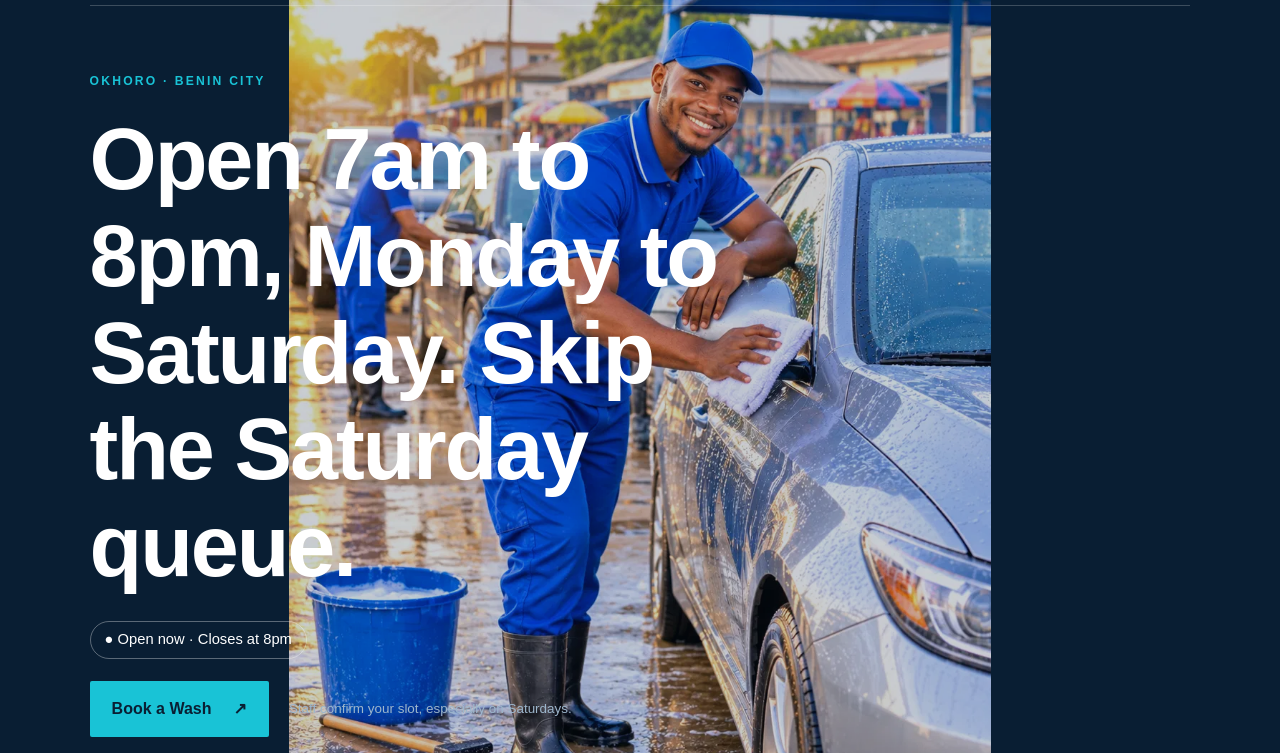
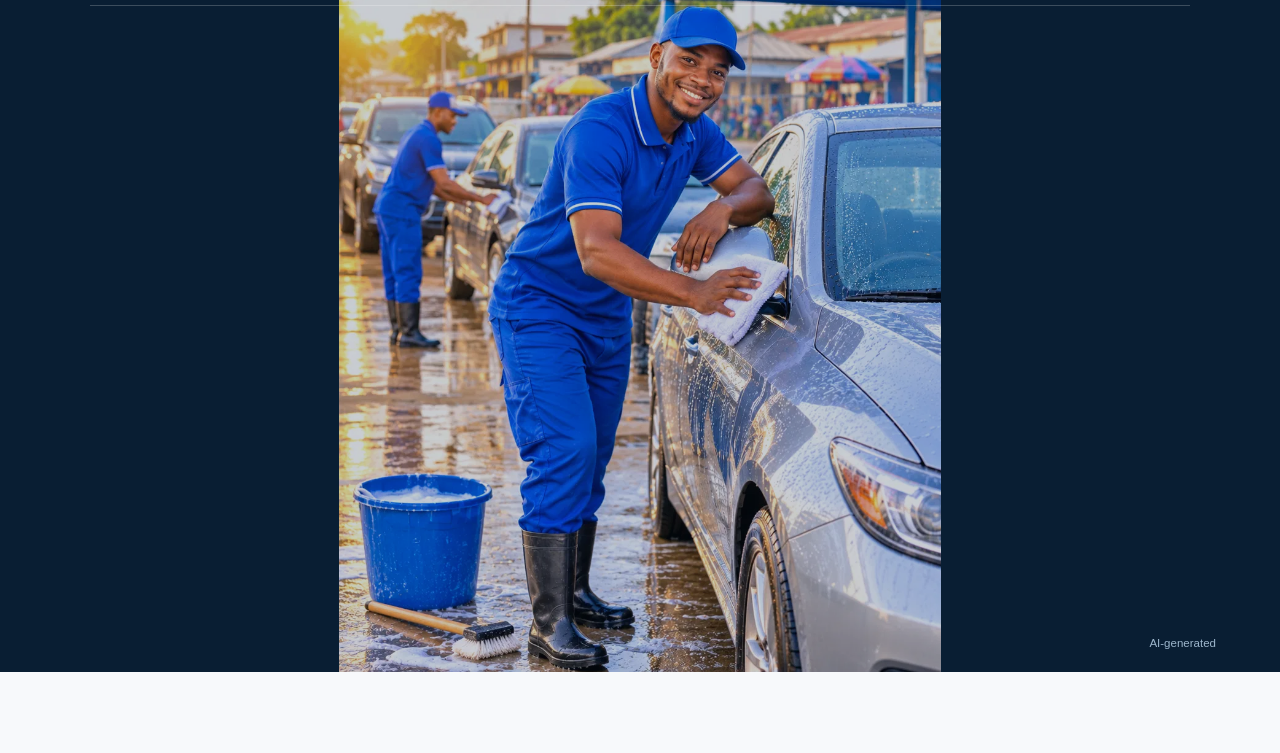
Before and after one commit to emmanuellaozera-netizen/Splash-car-wash, an Astro site: page / in a window 1280 px wide. Shown: the part 80-833 px from the top of the page. Built offline with nearby package versions, Linux system fonts and the light colour scheme; Astro itself is replaced by a stand-in of ours.

Commit message:
Clear hero copy for replacement

```diff
--- a/src/pages/index.astro
+++ b/src/pages/index.astro
@@ -17,10 +17,9 @@ const memberships = [
 <html lang="en">
   <head><meta charset="utf-8" /><meta name="viewport" content="width=device-width, initial-scale=1" /><meta name="theme-color" content="#0A1F33" /><meta name="description" content="Car washing in Okhoro, Benin City. Open Monday to Saturday, 7am–8pm. Request a wash by WhatsApp." /><title>Splash Car Wash | Okhoro, Benin City</title></head>
   <body>
-    <header class="hero">
+    <header class="hero" id="top">
       <img class="hero-img" src="/images/hero.webp" alt="AI-generated photo of a Splash Car Wash attendant washing a car" fetchpriority="high" />
       <nav><a class="brand" href="#top">SPLASH<span>CAR WASH</span></a><a href="#location">Find us</a></nav>
-      <div class="hero-copy" id="top"><span class="eyebrow">OKHORO · BENIN CITY</span><h1>Open 7am to 8pm, Monday to Saturday. Skip the Saturday queue.</h1><div class="status" id="open-status">Checking today’s hours…</div><div class="hero-actions"><a class="button" href="#book">Book a Wash <span aria-hidden="true">↗</span></a><span class="micro">Staff confirm your slot, especially on Saturdays.</span></div></div>
       <span class="ai-note">AI-generated</span>
     </header>
     <main>
```
